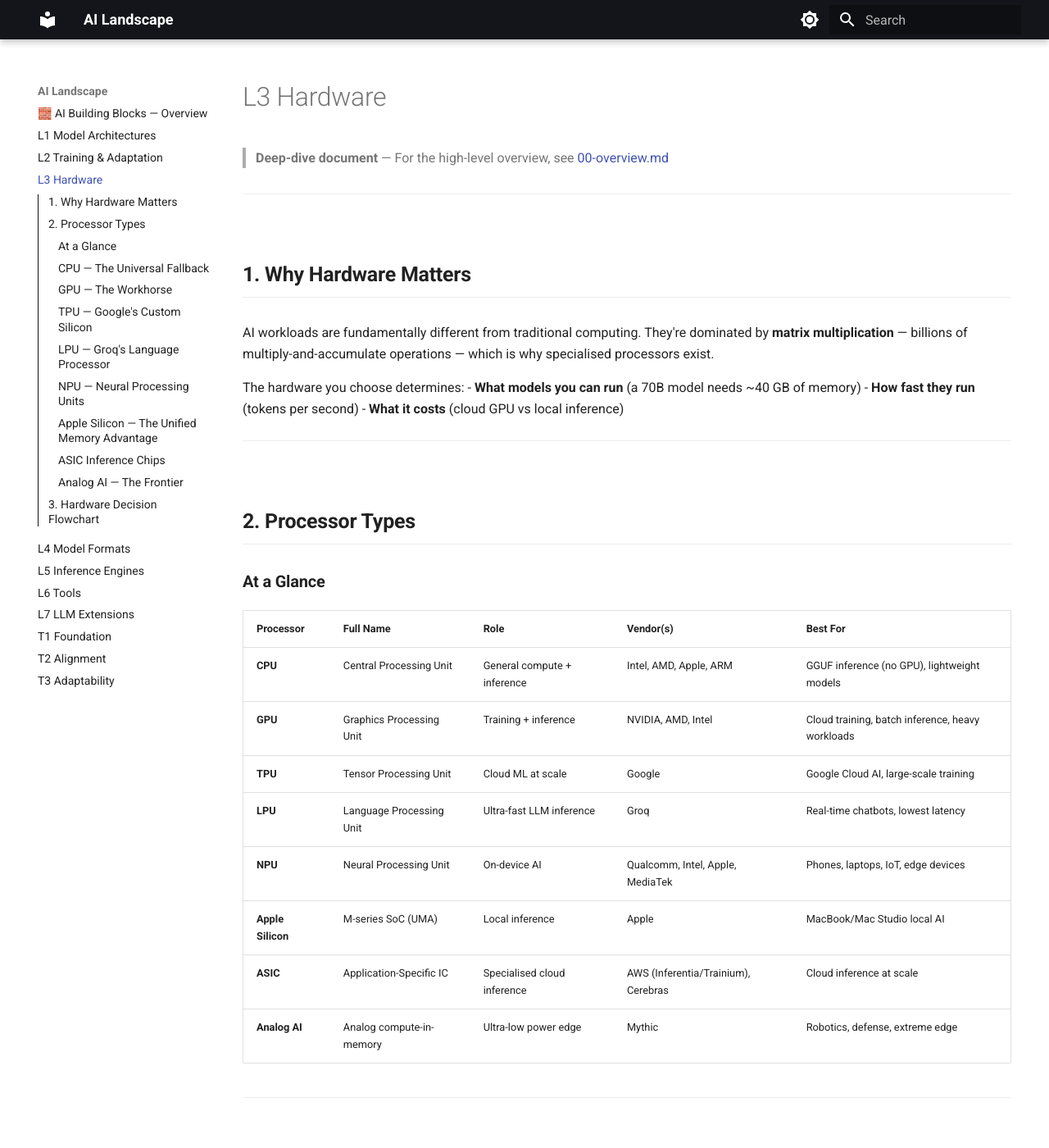
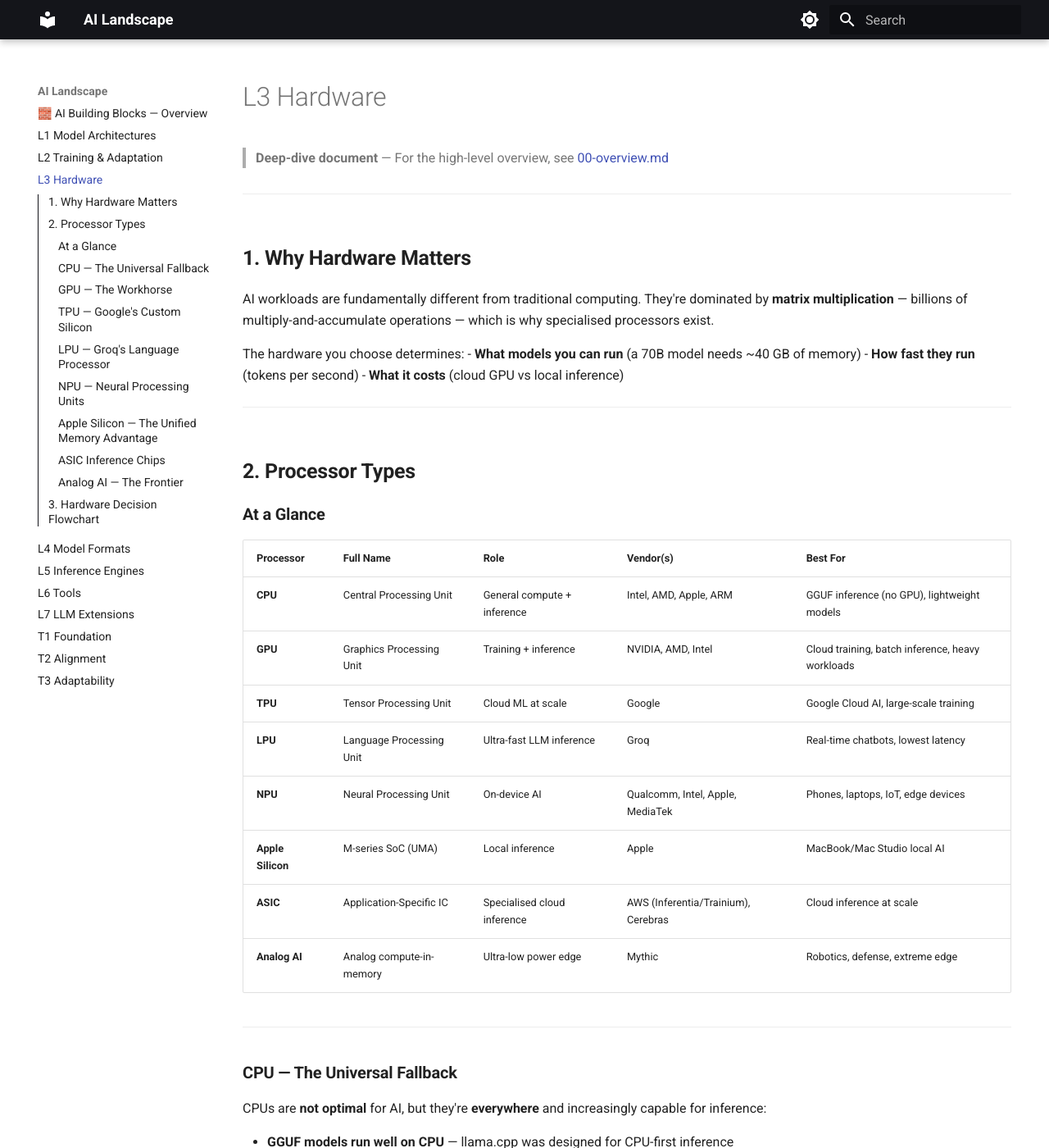
Before and after one commit to jaojbls/ai-landscape, an MkDocs documentation site: the page built from docs/03-hardware.md, in a window 1280 px wide and 1400 px high. Shown: the whole window at 82% size. Built offline with MkDocs 1.6.1 and Material for MkDocs 9.7.7, drawn with Linux system fonts in a browser that asks for light colours.

Commit message:
Promote major categories to H1 with emojis so they act as equal peers in the TOC, and adjust heading shifts + CSS to match

```diff
--- a/docs/stylesheets/extra.css
+++ b/docs/stylesheets/extra.css
@@ -1,7 +1,7 @@
 /* Refined, Elegant Spacing for Single-Page Layout */
 
-/* Chapter Breaks (H2: AI Stack Layers, Living Stack Tiers) */
-.md-typeset h2 {
+/* Chapter Breaks (H1: 🥞 AI Stack Layers, 🌱 Living Stack Tiers) */
+.md-typeset h1:not(:first-child) {
   margin-top: 4rem !important;
   margin-bottom: 1.5rem !important;
   padding-bottom: 0.5rem;
@@ -11,8 +11,8 @@
   color: var(--md-default-fg-color);
 }
 
-/* Sub-Chapters (H3: L1 Model Architectures, T1 Foundation) */
-.md-typeset h3 {
+/* Sub-Chapters (H2: L1 Model Architectures, T1 Foundation) */
+.md-typeset h2 {
   margin-top: 3rem !important;
   margin-bottom: 1rem !important;
   font-weight: 600;
@@ -20,8 +20,8 @@
   border-bottom: none;
 }
 
-/* Sections (H4: 1. What Is an Inference Engine?) */
-.md-typeset h4 {
+/* Sections (H3: 1. What Is an Inference Engine?) */
+.md-typeset h3 {
   margin-top: 2rem !important;
   margin-bottom: 0.75rem !important;
   font-weight: 600;
@@ -29,13 +29,13 @@
 
 /* ADJACENT SIBLING RULES to prevent massive gaps */
 
-/* If a Layer (H3) directly follows a Category (H2), don't double the spacing */
-.md-typeset h2 + h3 {
+/* If a Layer (H2) directly follows a Category (H1), don't double the spacing */
+.md-typeset h1 + h2 {
   margin-top: 1rem !important;
 }
 
-/* If a Section (H4) directly follows a Layer (H3), squash the spacing so they group together nicely */
-.md-typeset h3 + h4 {
+/* If a Section (H3) directly follows a Layer (H2), squash the spacing so they group together nicely */
+.md-typeset h2 + h3 {
   margin-top: 0.5rem !important;
 }
 
```
Also changed, not shown: 1 other file.
